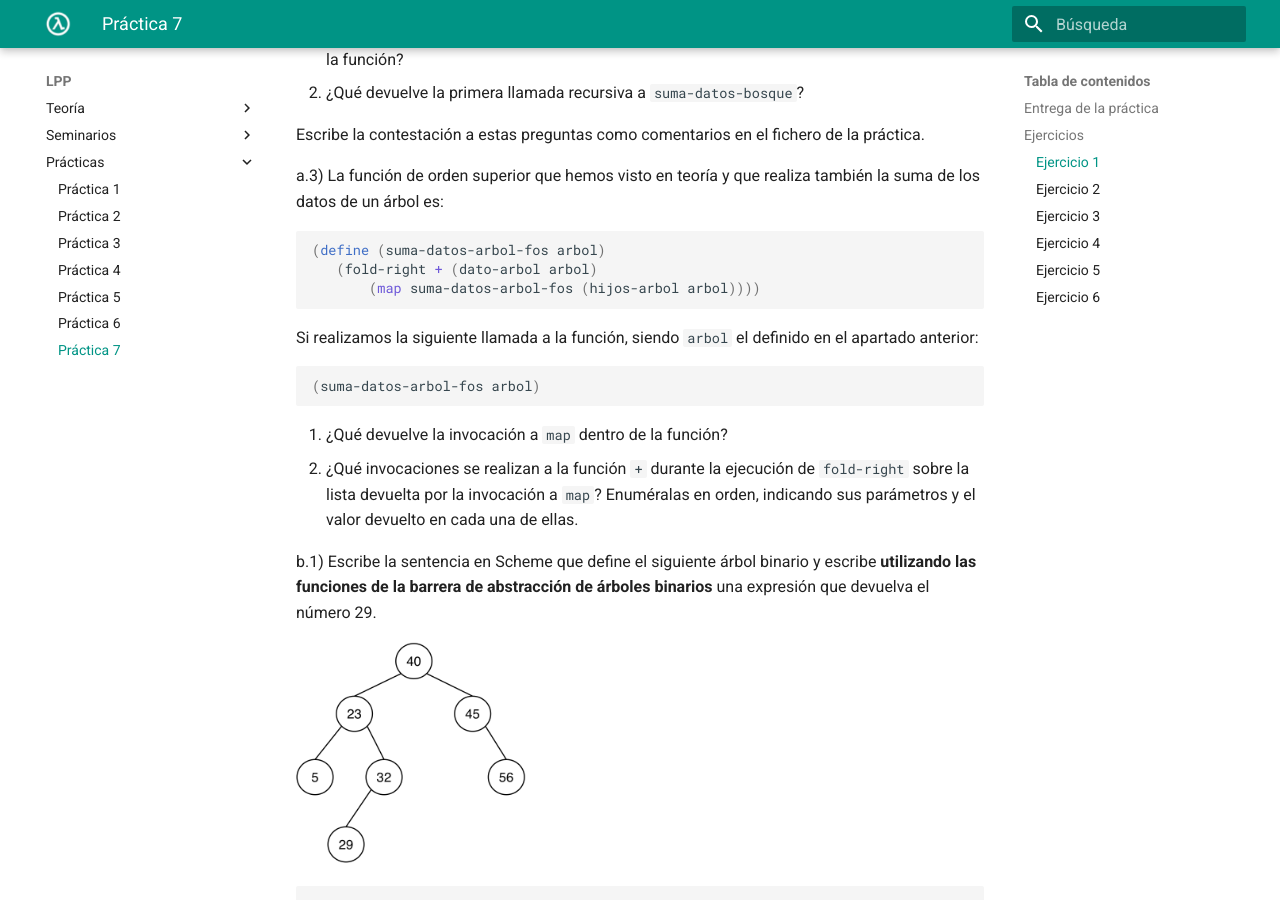
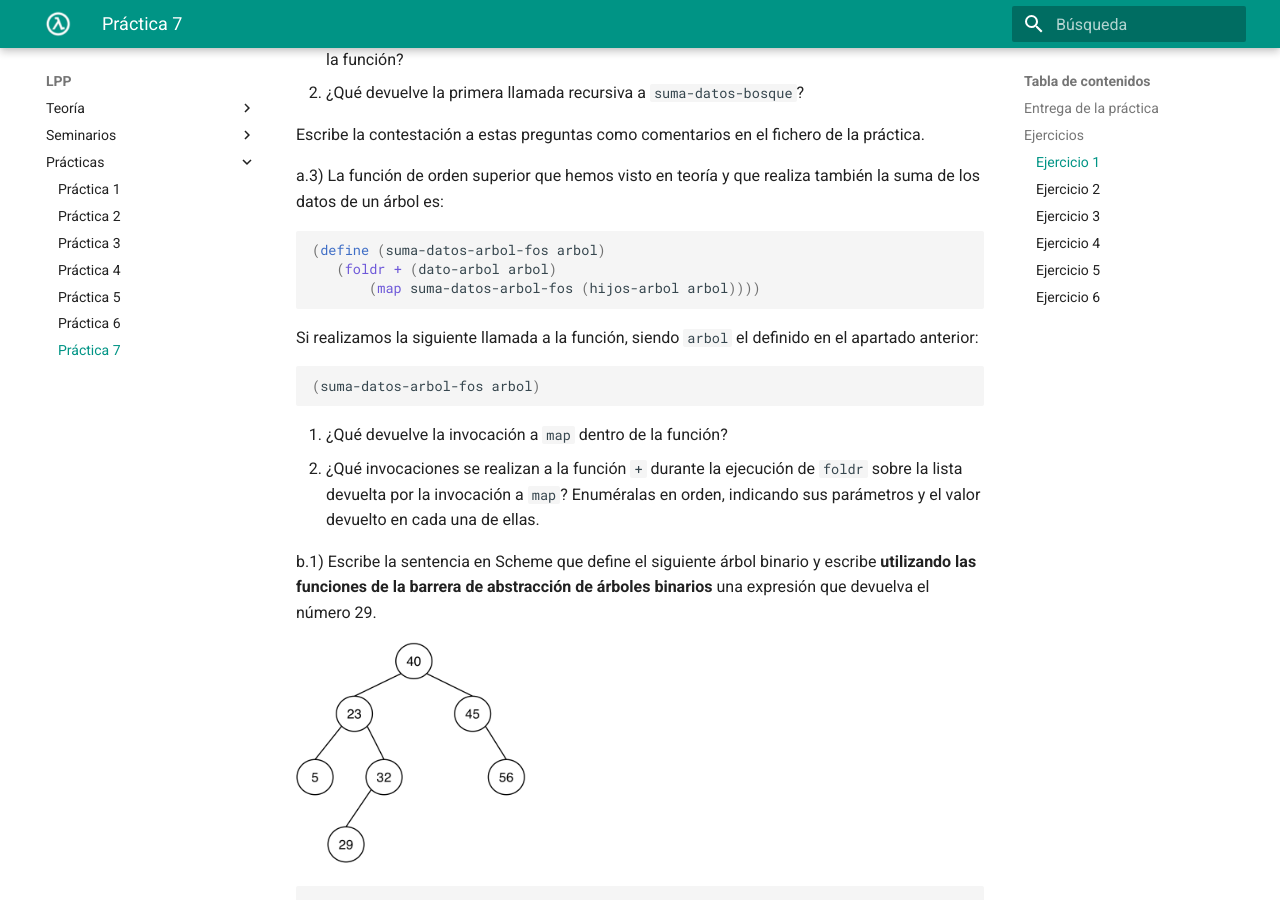
Before and after one commit to domingogallardo/apuntes-lpp, an MkDocs documentation site: the page built from docs/practicas/practica07/practica07.md, in a window 1280 px wide and 900 px high, scrolled down 1410 px. Built offline with MkDocs 1.6.1 and Material for MkDocs 9.7.7, drawn with Linux system fonts in a browser that asks for light colours.

Commit message:
Correcciones

````diff
--- a/docs/practicas/practica07/practica07.md
+++ b/docs/practicas/practica07/practica07.md
@@ -75,7 +75,7 @@ realiza también la suma de los datos de un árbol es:
 
 ```racket
 (define (suma-datos-arbol-fos arbol)
-   (fold-right + (dato-arbol arbol)
+   (foldr + (dato-arbol arbol)
        (map suma-datos-arbol-fos (hijos-arbol arbol))))
 ```
 
@@ -88,7 +88,7 @@ definido en el apartado anterior:
 
 1. ¿Qué devuelve la invocación a `map` dentro de la función?
 2. ¿Qué invocaciones se realizan a la función `+` durante la ejecución
-   de `fold-right` sobre la lista devuelta por la invocación a `map`?
+   de `foldr` sobre la lista devuelta por la invocación a `map`?
    Enuméralas en orden, indicando sus parámetros y el valor devuelto
    en cada una de ellas.
 
````
